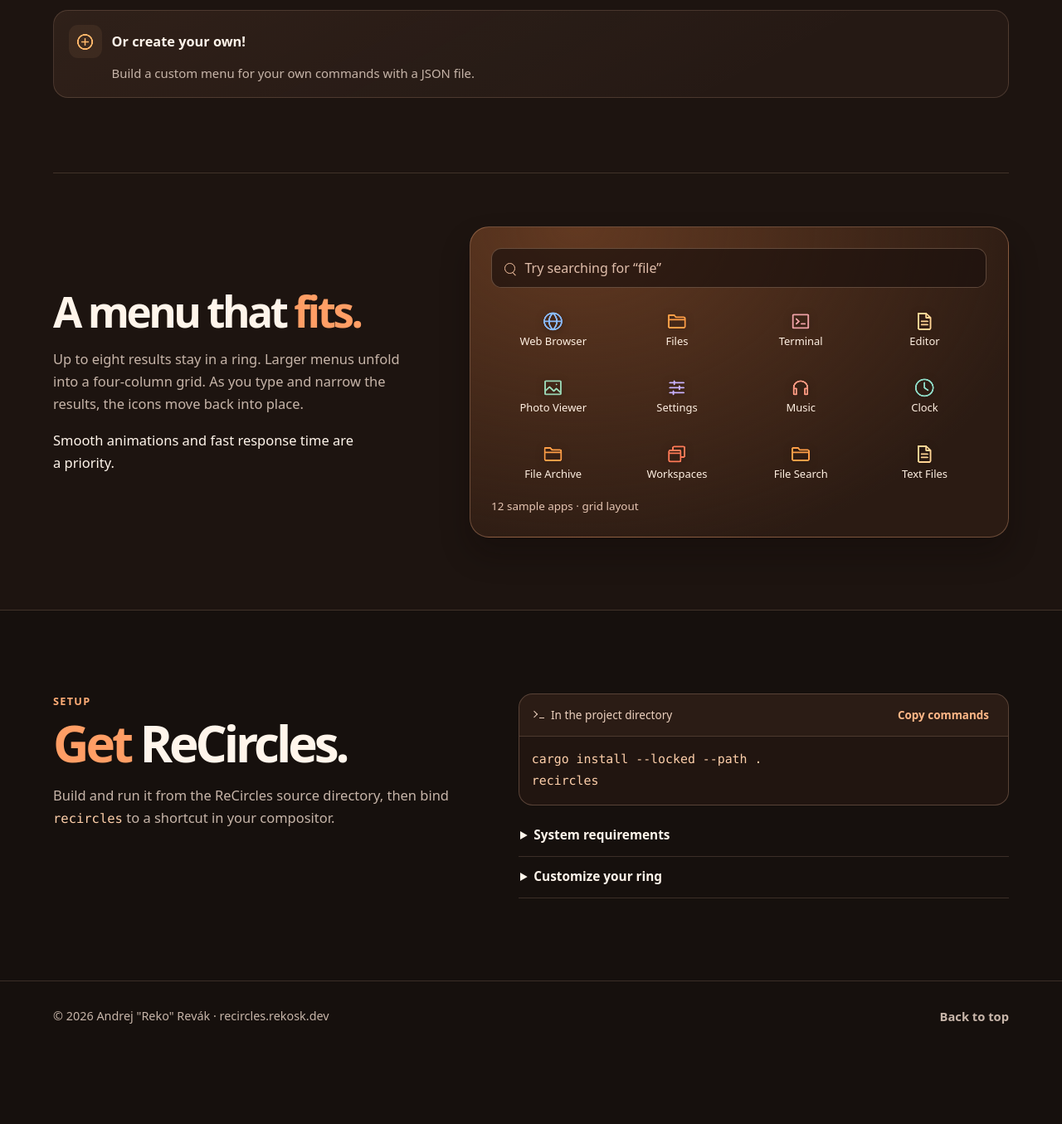
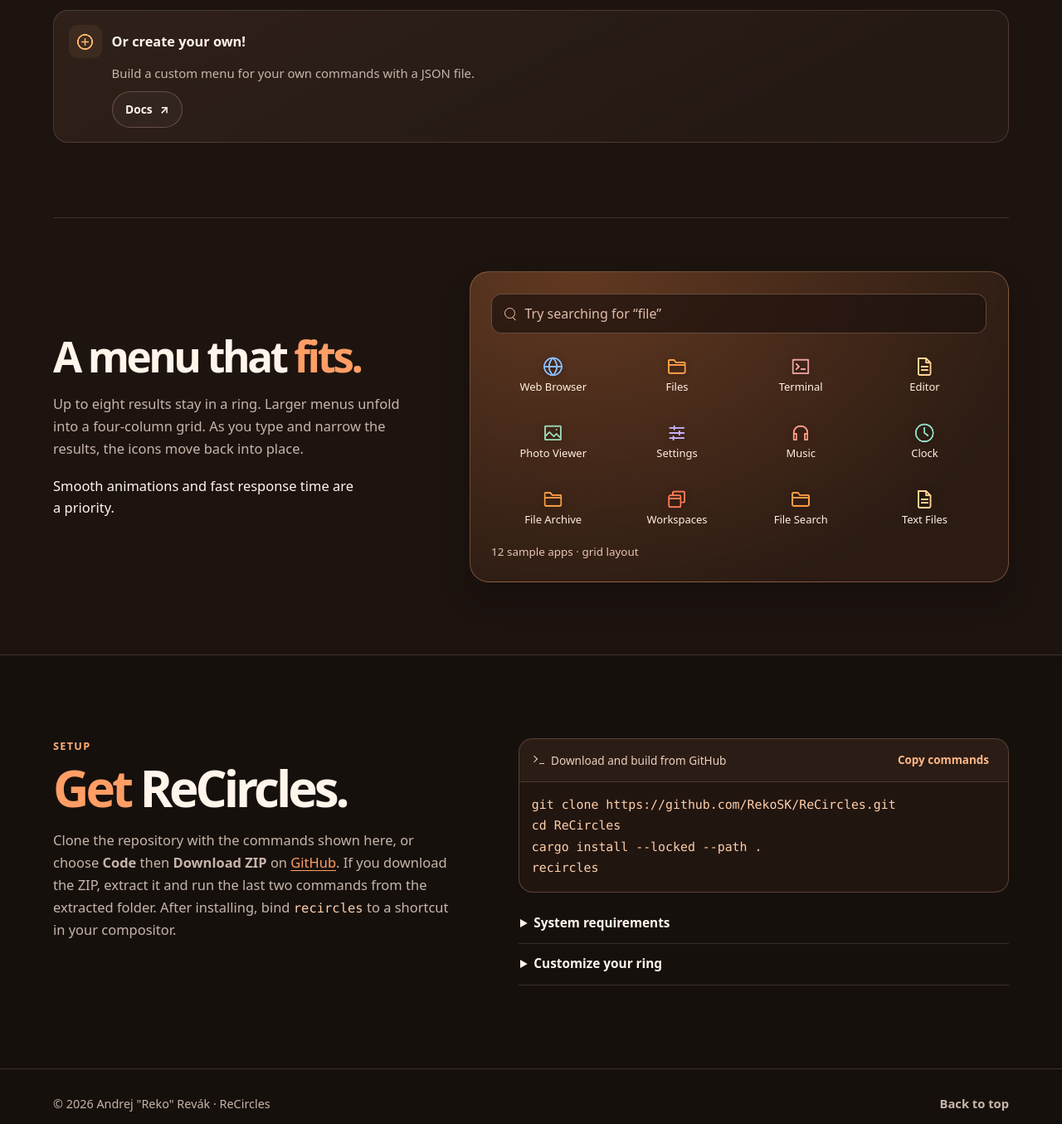
Before and after one commit to RekoSK/ReCircles, a plain HTML site: page index.html in a window 1280 px wide. Shown: the part 1227-2582 px from the top of the page at 83% size. Before the commit the page ends 2493 px from the top, so only its background shows below. Drawn offline with Linux system fonts and the light colour scheme.

Commit message:
Website v2
Small tweaks

```diff
--- a/index.html
+++ b/index.html
@@ -31,7 +31,12 @@
         <p class="intro">An innovative all-in-one radial launcher for quickly navigating between apps, folders, and windows. <span class="intro-highlight">Perfect if you want a smooth, modern dmenu for your WM.</span></p>
         <div class="hero-actions">
           <a class="button button-primary" href="#setup"><span class="terminal-icon" aria-hidden="true"></span>Get ReCircles</a>
-          <button class="button button-quiet" type="button" disabled>Docs</button>
+          <a class="button button-quiet" href="https://github.com/RekoSK/ReCircles">
+            <svg class="github-icon" viewBox="0 0 16 16" width="16" height="16" fill="currentColor" aria-hidden="true">
+              <path d="M8 0C3.58 0 0 3.58 0 8c0 3.54 2.29 6.53 5.47 7.59.4.07.55-.17.55-.38 0-.19-.01-.82-.01-1.49-2.01.37-2.53-.49-2.69-.94-.09-.23-.48-.94-.82-1.13-.28-.15-.68-.52-.01-.53.63-.01 1.08.58 1.23.82.72 1.21 1.87.87 2.33.66.07-.52.28-.87.51-1.07-1.78-.2-3.64-.89-3.64-3.95 0-.87.31-1.59.82-2.15-.08-.2-.36-1.02.08-2.12 0 0 .67-.21 2.2.82A7.65 7.65 0 0 1 8 3.86c.68 0 1.36.09 2 .27 1.53-1.04 2.2-.82 2.2-.82.44 1.1.16 1.92.08 2.12.51.56.82 1.27.82 2.15 0 3.07-1.87 3.75-3.65 3.95.29.25.54.73.54 1.48 0 1.07-.01 1.93-.01 2.2 0 .21.15.46.55.38A8.013 8.013 0 0 0 16 8c0-4.42-3.58-8-8-8Z"/>
+            </svg>
+            GitHub <span aria-hidden="true">↗</span>
+          </a>
         </div>
         <p class="platform">For Linux and Windows (planned) <span aria-hidden="true">/</span> Built in Rust</p>
       </div>
@@ -76,7 +81,10 @@
           </div>
           <div class="mode mode-custom">
             <dt><span class="mode-icon" data-icon="custom" aria-hidden="true"></span>Or create your own!</dt>
-            <dd>Build a custom menu for your own commands with a JSON file.</dd>
+            <dd>
+              <span>Build a custom menu for your own commands with a JSON file.</span>
+              <a class="button button-small button-quiet" href="https://docs.rekosk.dev/recircles">Docs <span aria-hidden="true">↗</span></a>
+            </dd>
           </div>
         </dl>
 
@@ -108,15 +116,17 @@
       <div class="section-heading">
         <p class="eyebrow">Setup</p>
         <h2 id="setup-title"><span class="heading-accent">Get</span> ReCircles.</h2>
-        <p>Build and run it from the ReCircles source directory, then bind <code>recircles</code> to a shortcut in your compositor.</p>
+        <p>Clone the repository with the commands shown here, or choose <strong>Code</strong> then <strong>Download ZIP</strong> on <a href="https://github.com/RekoSK/ReCircles">GitHub</a>. If you download the ZIP, extract it and run the last two commands from the extracted folder. After installing, bind <code>recircles</code> to a shortcut in your compositor.</p>
       </div>
       <div class="setup-detail">
         <div class="code-block">
           <div class="code-header">
-            <span><span class="terminal-icon" aria-hidden="true"></span>In the project directory</span>
+            <span><span class="terminal-icon" aria-hidden="true"></span>Download and build from GitHub</span>
             <button type="button" class="copy-button" id="copy-install" hidden>Copy commands</button>
           </div>
-          <pre><code id="install-commands">cargo install --locked --path .
+          <pre><code id="install-commands">git clone https://github.com/RekoSK/ReCircles.git
+cd ReCircles
+cargo install --locked --path .
 recircles</code></pre>
           <span class="sr-only" role="status" id="copy-status"></span>
         </div>
@@ -140,7 +150,7 @@ recircles</code></pre>
 
   <footer class="site-footer">
     <div class="shell footer-content">
-      <p>© 2026 Andrej "Reko" Revák · recircles.rekosk.dev</p>
+      <p>© 2026 Andrej "Reko" Revák · ReCircles</p>
       <a href="#top">Back to top</a>
     </div>
   </footer>
--- a/style.css
+++ b/style.css
@@ -109,8 +109,8 @@ svg, canvas { display: block; }
 }
 .button-primary:hover { background: #ffb27e; }
 .button-quiet { border-color: #ffcead42; background: #fff3e908; }
-.button-quiet:hover:not(:disabled) { border-color: #ffcead76; background: #fff3e914; }
-.button:disabled { color: var(--dim); cursor: default; }
+.button-quiet:hover { border-color: #ffcead76; background: #fff3e914; }
+.github-icon { flex: 0 0 auto; }
 
 .terminal-icon {
   width: 1rem;
@@ -250,7 +250,14 @@ kbd {
 .mode-custom { grid-column: 1 / -1; }
 .mode-custom dt { display: flex; align-items: center; }
 .mode-custom .mode-icon { flex: 0 0 auto; }
-.mode-custom dd { margin-inline-start: 3.25rem; }
+.mode-custom dd {
+  display: flex;
+  flex-direction: column;
+  align-items: flex-start;
+  gap: .65rem;
+  margin-inline-start: 3.25rem;
+}
+.mode-custom dd .button { color: var(--paper); }
 .layout-feature {
   display: grid;
   grid-template-columns: minmax(0, .79fr) minmax(0, 1.21fr);
@@ -365,6 +372,7 @@ kbd {
   padding-block: clamp(3.5rem, 7.8vw, 7rem);
 }
 .setup-detail { min-width: 0; }
+.setup .section-heading a { color: var(--orange); text-decoration: underline; text-underline-offset: .17em; }
 .code-block {
   border: 1px solid #ffcbaa40;
   border-radius: 1.05rem;
```
